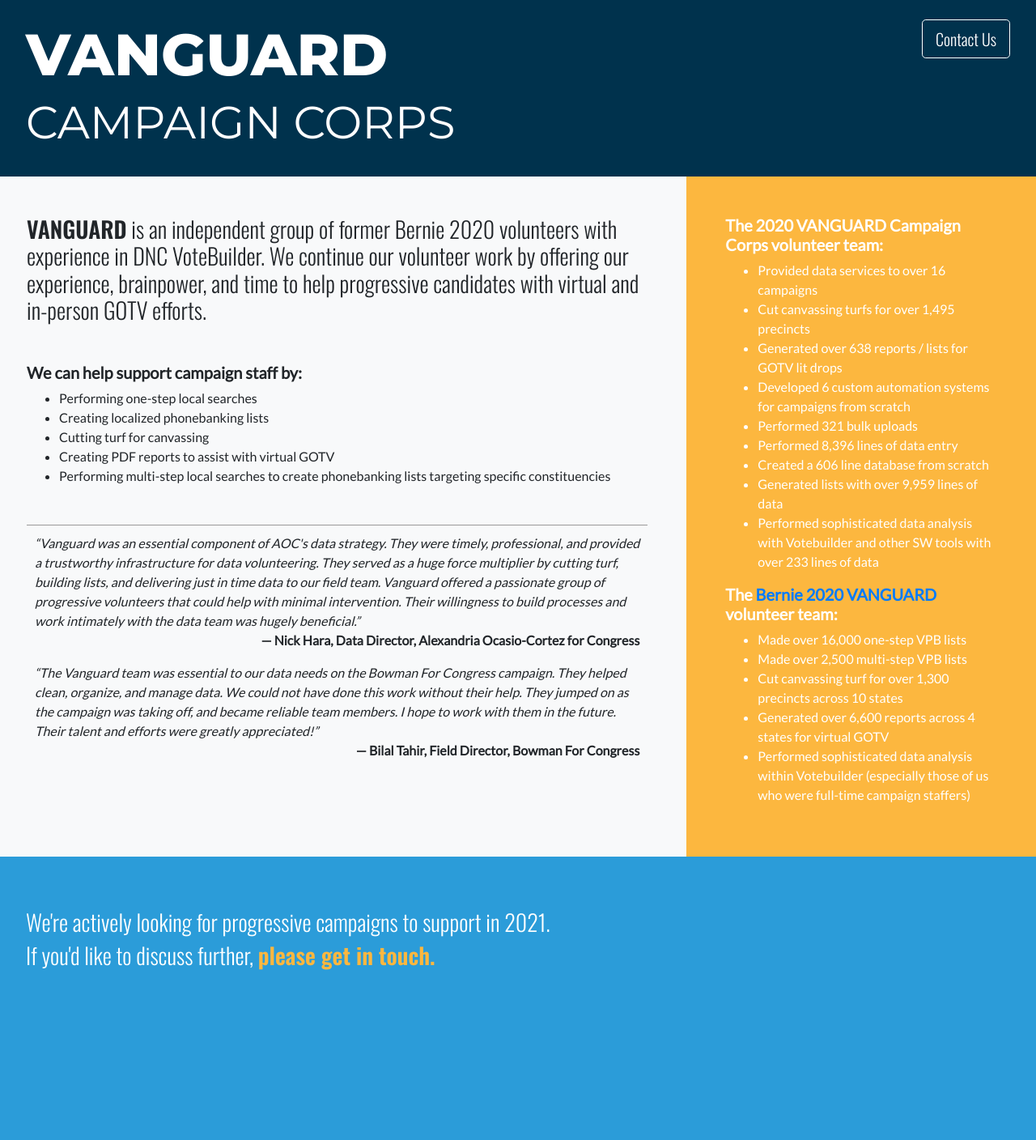
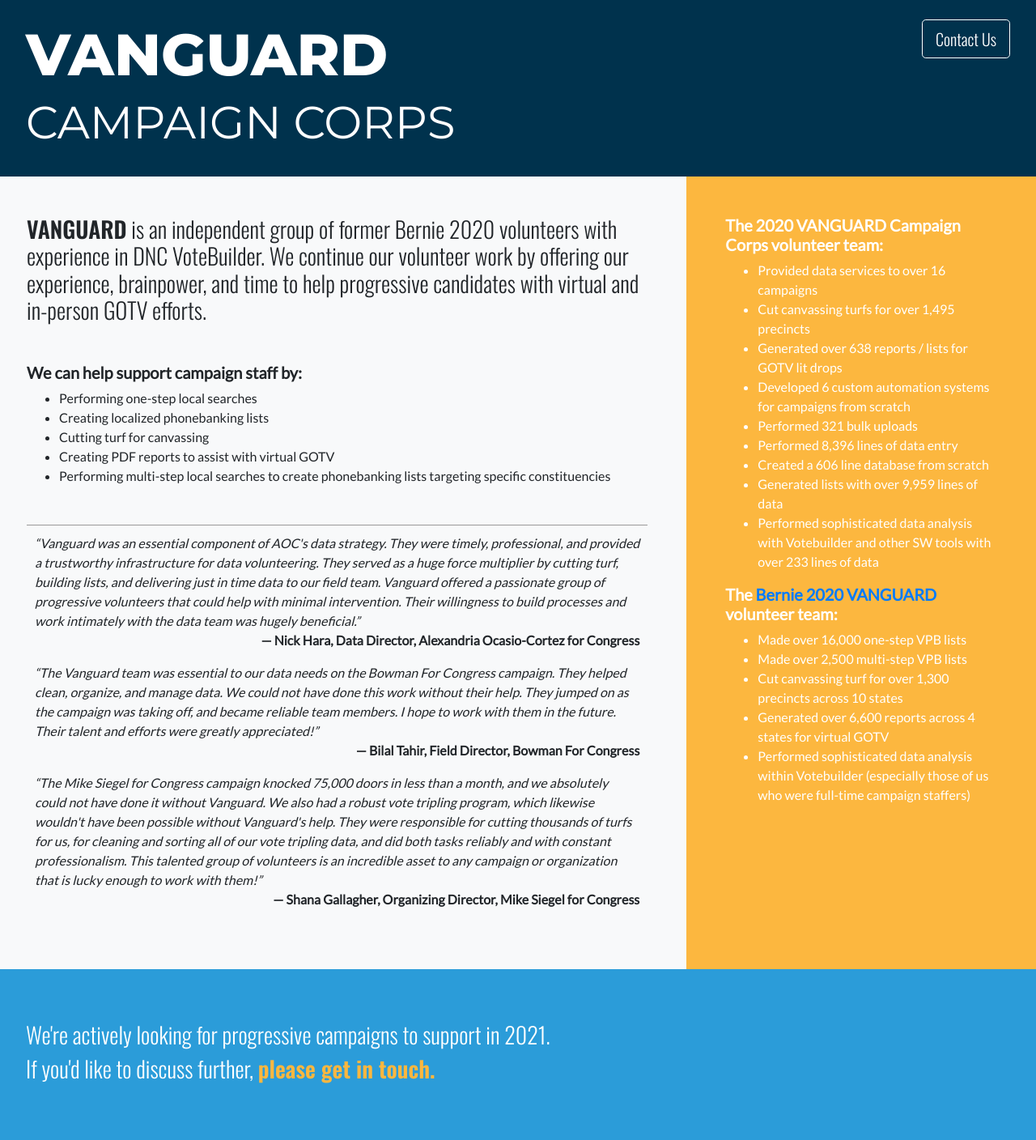
Before and after one commit to orgvanize/orgvanize.github.io, a Jekyll site: the page built from index.md, in a window 1280 px wide. Shown: the whole page at 81% size. Built offline with Jekyll 4.4.1, drawn with Linux system fonts in a browser that asks for light colours; before the commit the page ends 1269 px from its top, so only the background shows below that.

Commit message:
index.md: Add Mike Siegel for Congress testimonial

```diff
--- a/index.md
+++ b/index.md
@@ -31,6 +31,8 @@ layout: default
 	    <p class="testimonial-attribution"> &mdash; Nick Hara, Data Director, Alexandria Ocasio-Cortez for Congress</p>
             <q class="testimonial">The Vanguard team was essential to our data needs on the Bowman For Congress campaign. They helped clean, organize, and manage data. We could not have done this work without their help. They jumped on as the campaign was taking off, and became reliable team members. I hope to work with them in the future. Their talent and efforts were greatly appreciated!</q>
             <p class="testimonial-attribution"> &mdash; Bilal Tahir, Field Director, Bowman For Congress</p>
+	    <q class="testimonial">The Mike Siegel for Congress campaign knocked 75,000 doors in less than a month, and we absolutely could not have done it without Vanguard. We also had a robust vote tripling program, which likewise wouldn't have been possible without Vanguard's help. They were responsible for cutting thousands of turfs for us, for cleaning and sorting all of our vote tripling data, and did both tasks reliably and with constant professionalism. This talented group of volunteers is an incredible asset to any campaign or organization that is lucky enough to work with them!</q>
+	    <p class="testimonial-attribution"> &mdash; Shana Gallagher, Organizing Director, Mike Siegel for Congress</p>
         </div>
     </div>
     <div class="col-md-4 bg-nmu-yellow text-white p-5">
```
